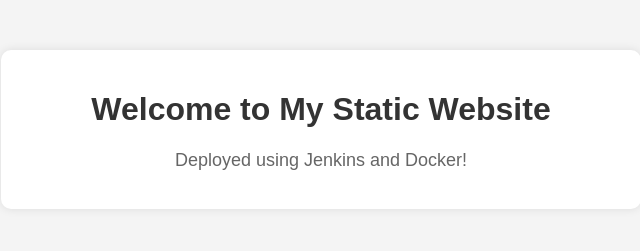
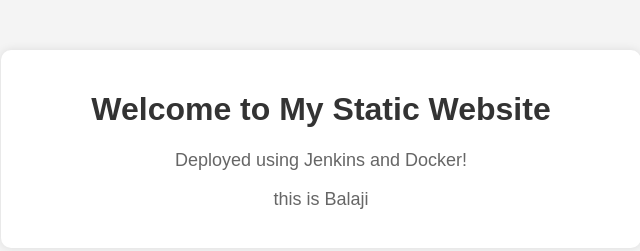
Before and after one commit to BalajiBathala/docker-Static, a plain HTML site: page index.html in a window 1280 px wide. Shown: the whole page, without its empty margins (319-959 px from the left). Drawn offline with Linux system fonts and the light colour scheme.

Commit message:
Update index.html

```diff
--- a/index.html
+++ b/index.html
@@ -33,6 +33,7 @@
     <div class="container">
         <h1>Welcome to My Static Website</h1>
         <p>Deployed using Jenkins and Docker!</p>
+        <p>this is Balaji</p>
     </div>
 </body>
 </html>
```
